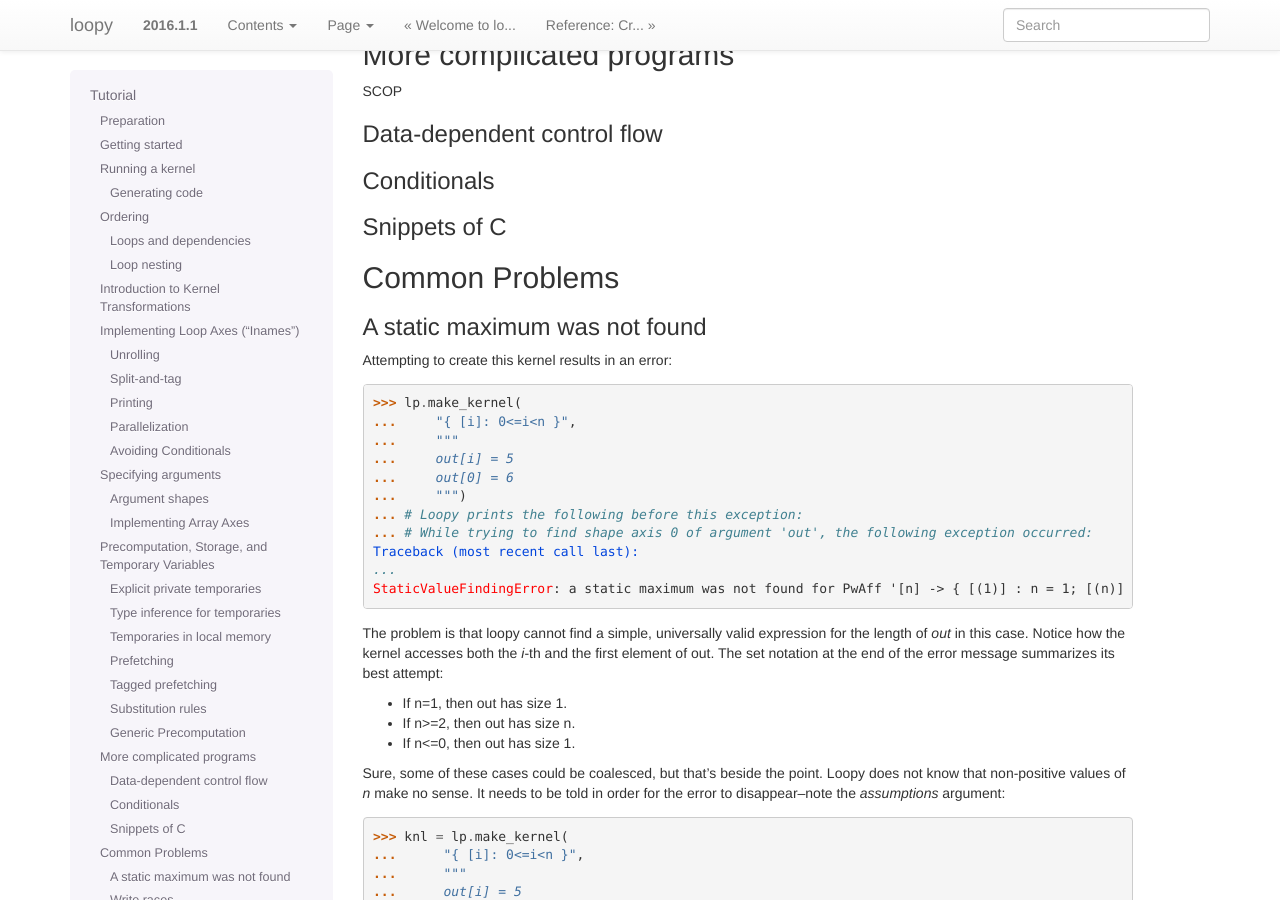
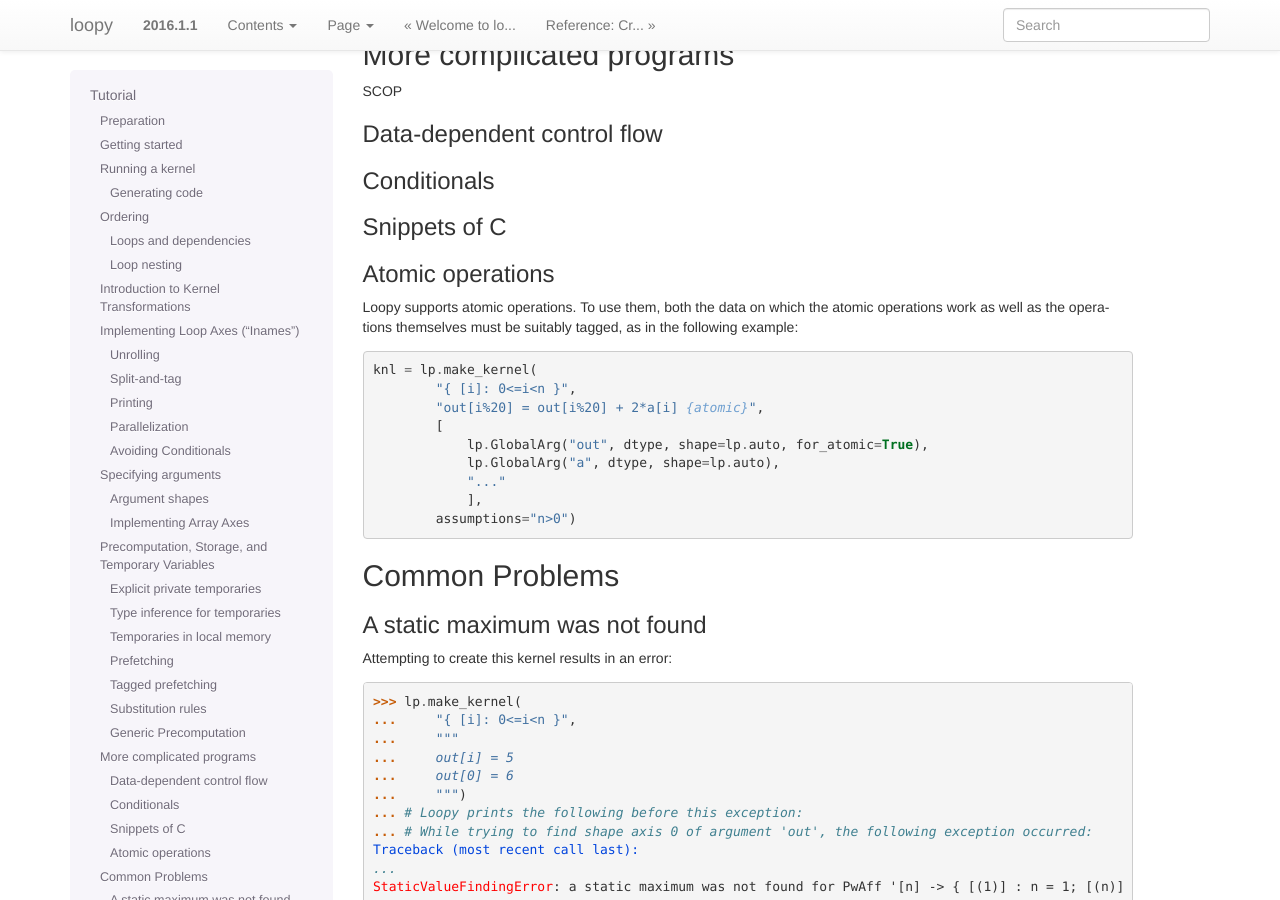
Before and after one commit to inducer/loopy, a Sphinx documentation site: the page built from doc/tutorial.rst, in a window 1280 px wide and 900 px high, scrolled down 16012 px. Built offline with Sphinx 7.4.7, drawn with Linux system fonts in a browser that asks for light colours.

Commit message:
Add atomic ops to tutorial

```diff
--- a/doc/tutorial.rst
+++ b/doc/tutorial.rst
@@ -1063,6 +1063,24 @@ Conditionals
 Snippets of C
 ~~~~~~~~~~~~~
 
+Atomic operations
+~~~~~~~~~~~~~~~~~
+
+Loopy supports atomic operations. To use them, both the data on which the
+atomic operations work as well as the operations themselves must be
+suitably tagged, as in the following example::
+
+
+    knl = lp.make_kernel(
+            "{ [i]: 0<=i<n }",
+            "out[i%20] = out[i%20] + 2*a[i] {atomic}",
+            [
+                lp.GlobalArg("out", dtype, shape=lp.auto, for_atomic=True),
+                lp.GlobalArg("a", dtype, shape=lp.auto),
+                "..."
+                ],
+            assumptions="n>0")
+
 .. }}}
 
 Common Problems
```
